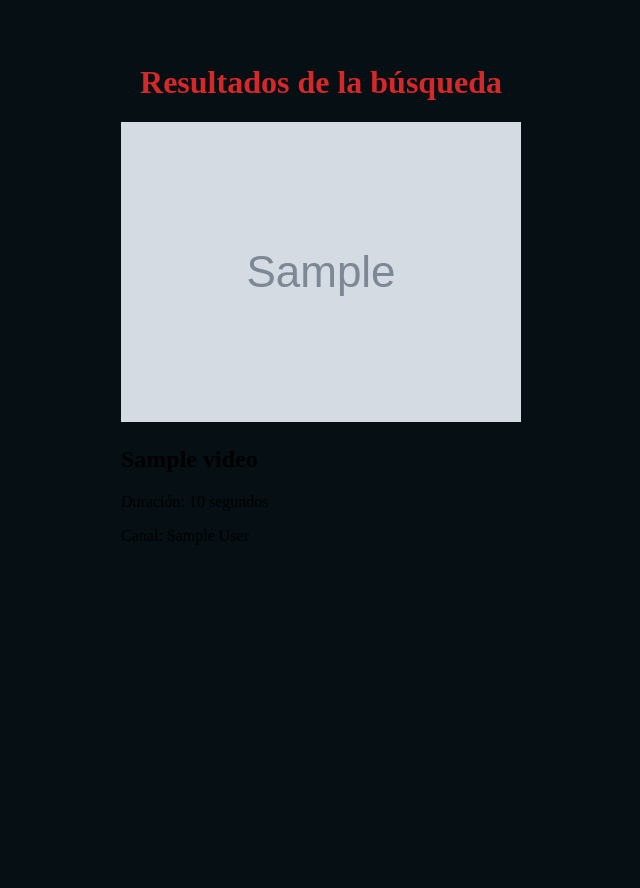
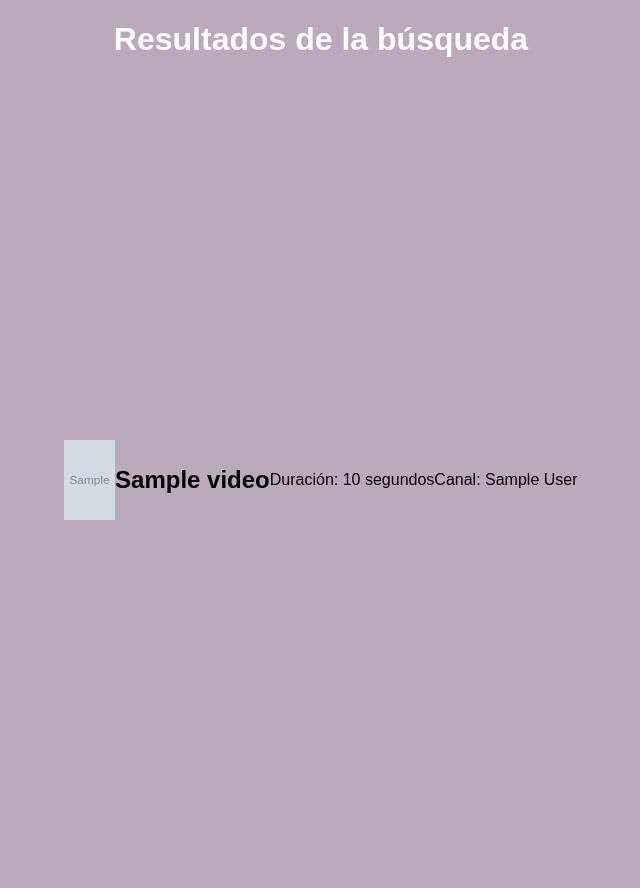
Before and after one commit to Sag0h/yt-flask, a Flask app: template templates/search.html in a window 1280 px wide. Shown: the whole page, without its empty margins (319-959 px from the left). Before the commit the page ends 545 px from the top, so only its background shows below. Run offline with Flask 3, Linux system fonts and the light colour scheme; the template is opened without the code that fills it: most values are stand-ins (such as "Sample title", 1, 10 or a date in 2020); grey boxes marked "Sample" are stand-in pictures.

Commit message:
cambios en index y search.ccss

```diff
--- /dev/null
+++ b/static/search.css
@@ -0,0 +1,35 @@
+body {
+    background-color: #3035;
+    font-family: Arial, sans-serif;
+}
+
+h1 {
+    color: #fff;
+    font-size: 2em;
+    text-align: center;
+}
+
+.results{
+    margin: 0 auto;
+    width: 80%;
+    height: 800px;
+    display: flex;
+    justify-content: center;
+    align-items: center;
+    flex-direction: column;
+}
+
+
+.video{
+    height:10%;
+    width:100%;
+    display: flex;
+    justify-content: center;
+    align-items: center;
+    margin: 10px 0;
+}
+
+.video img{
+    width: 5%;
+    height: 100%;
+}
--- a/templates/index.html
+++ b/templates/index.html
@@ -45,7 +45,8 @@
         if (option === 'search') {
             document.getElementById('search_query').style.display = 'block';
             document.getElementById('url').style.display = 'none';
-            document.getElementById('file_type_select').style.display = none;
+            document.getElementById('file_type_select').style.display = 'none';
+            document.getElementById('is_playlist_select').style.display = 'none';
             document.getElementById('search_query').focus();
             submitButton.textContent = 'Buscar';
             formAction = '/';
@@ -55,6 +56,7 @@
             document.getElementById('search_query').style.display = 'none';
             document.getElementById('url').style.display = 'block';
             document.getElementById('file_type_select').style.display = 'block';
+            document.getElementById('is_playlist_select').style.display = 'block';
             document.getElementById('url').focus();
             submitButton.textContent = 'Descargar';
             formAction = '/download';
--- a/templates/search.html
+++ b/templates/search.html
@@ -4,7 +4,7 @@
     <meta charset="UTF-8">
     <meta name="viewport" content="width=device-width, initial-scale=1.0">
     <title>Resultados de la búsqueda</title>
-    <link rel="stylesheet" href="{{ url_for('static', filename='style.css') }}">
+    <link rel="stylesheet" href="{{ url_for('static', filename='search.css') }}">
 </head>
 <body>
 
```
